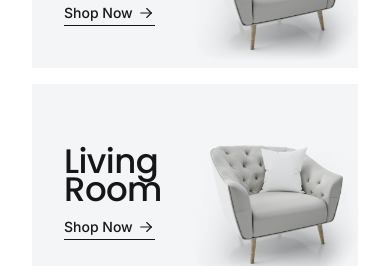
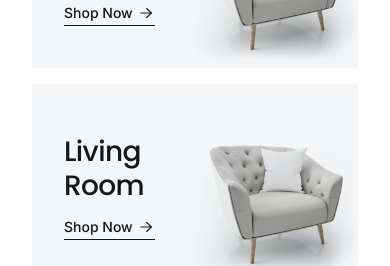
Before and after one commit to tungngk-sintecha/sumix-demo, a React (Vite) app: page / in a window 390 px wide. Shown: the part 1260-1526 px from the top of the page. Built offline with nearby package versions, Linux system fonts and the light colour scheme.

Commit message:
icon-and-font-issue

```diff
--- a/index.html
+++ b/index.html
@@ -3,9 +3,9 @@
 
 <head>
   <meta charset="UTF-8" />
-  <link rel="icon" type="image/svg+xml" href="#" />
+  <link rel="icon" type="image/svg+xml" href="/public/images/logo.svg" />
   <meta name="viewport" content="width=device-width, initial-scale=1.0" />
-  <title>Bulletraja</title>
+  <title>3legant</title>
   <link rel="preconnect" href="https://fonts.googleapis.com">
   <link rel="preconnect" href="https://fonts.gstatic.com" crossorigin>
   <link
--- a/src/app/pages/home/index.tsx
+++ b/src/app/pages/home/index.tsx
@@ -121,9 +121,9 @@ const Home: FC = () => {
 
           <div className='w-full bg-primary grid grid-cols-2'>
             <div className='py-[42px] pl-8 flex flex-col justify-end'>
-              <h2 className='text-app-black font-poppins text-[34px]/[28px] font-medium tracking-[-0.6px]'>
-                Living Room
-              </h2>
+                <h2 className='text-app-black font-poppins text-[28px]/[34px] md:text-[34px]/[28px] font-medium tracking-[-0.6px] md:tracking-[-0.6px]'>
+                  Living Room
+                </h2>
               <a className='flex gap-1 items-center cursor-pointer mt-3 border-b border-app-black w-fit'>
                 <p className='text-app-black font-inter text-sm font-medium leading-[24px]'>Shop Now</p>
                 <img src="/images/arrow-right-carousel.svg" alt="arrow right" className='h-[18px] w-[18px]' />
```
